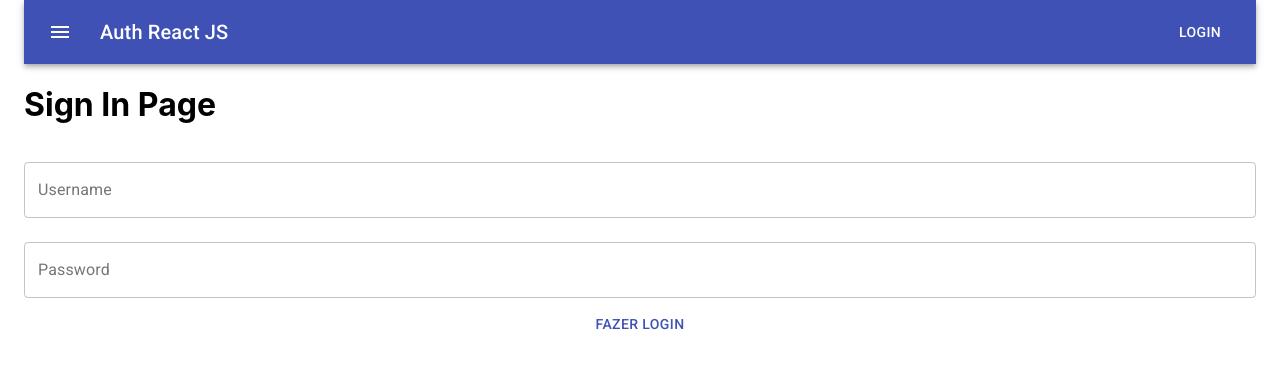
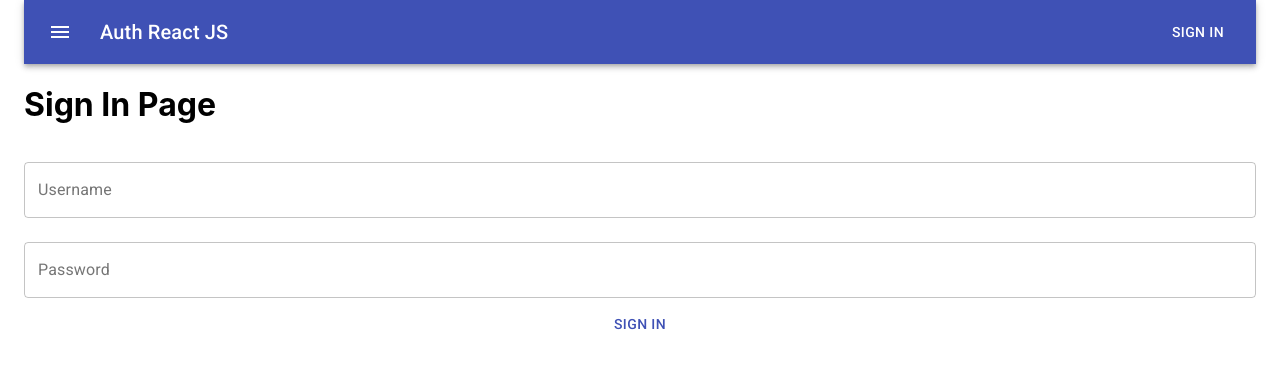
Before and after one commit to willsantos/reactjs-auth, a React (Create React App) app: page / in a window 1280 px wide. Shown: the top 368 px of the page. Built offline with nearby package versions, Linux system fonts and the light colour scheme.

Commit message:
refactoring

```diff
--- a/src/components/MenuBar/index.jsx
+++ b/src/components/MenuBar/index.jsx
@@ -33,8 +33,8 @@ const MenuBar = () => {
           Auth React JS
         </Typography>
         {signed
-          ? <Button color="inherit" onClick={signOut}>Logoff</Button>
-          : <Button color="inherit" onClick={signIn}>Login</Button>}
+          ? <Button color="inherit" onClick={signOut}>Sign Out</Button>
+          : <Button color="inherit" onClick={signIn}>Sign In</Button>}
       </Toolbar>
     </AppBar>
 
--- a/src/pages/SignIn/index.jsx
+++ b/src/pages/SignIn/index.jsx
@@ -75,7 +75,7 @@ const SignIn = () => {
         margin="normal"
         color="primary"
       >
-        Fazer Login
+        Sign in
       </Button>
       <Snackbar
         open={open}
@@ -84,7 +84,7 @@ const SignIn = () => {
         anchorOrigin={{ vertical: 'top', horizontal: 'center' }}
       >
         <Alert severity="error">
-          Usuario ou senha inválidos
+          Username or password invalid!
         </Alert>
       </Snackbar>
     </div>
```
